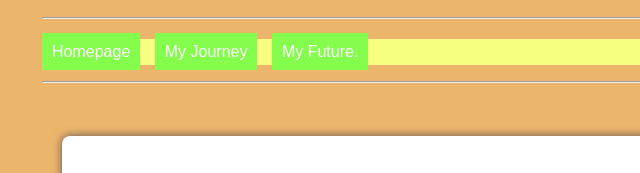
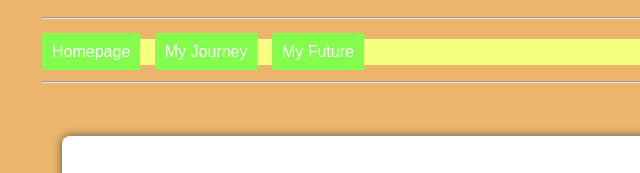
Before and after one commit to Passakorn-Sangboon/67096167310_MyCSTUStory, a plain HTML site: page myjourney.html in a window 1280 px wide. Shown: the part 241-414 px from the top of the page, 58-698 px from the left. Drawn offline with Linux system fonts and the light colour scheme.

Commit message:
Modify myjourney.html

```diff
--- a/myjourney.html
+++ b/myjourney.html
@@ -17,7 +17,7 @@
             <ul>
                 <li><a href="index.html">Homepage</a></li>
                 <li><a href="myjourney.html">My Journey</a></li>
-                <li><a href="myfuture.html">My Future.</a></li>
+                <li><a href="myfuture.html">My Future</a></li>
             </ul>
         </nav><hr><br>
         <main>
```
